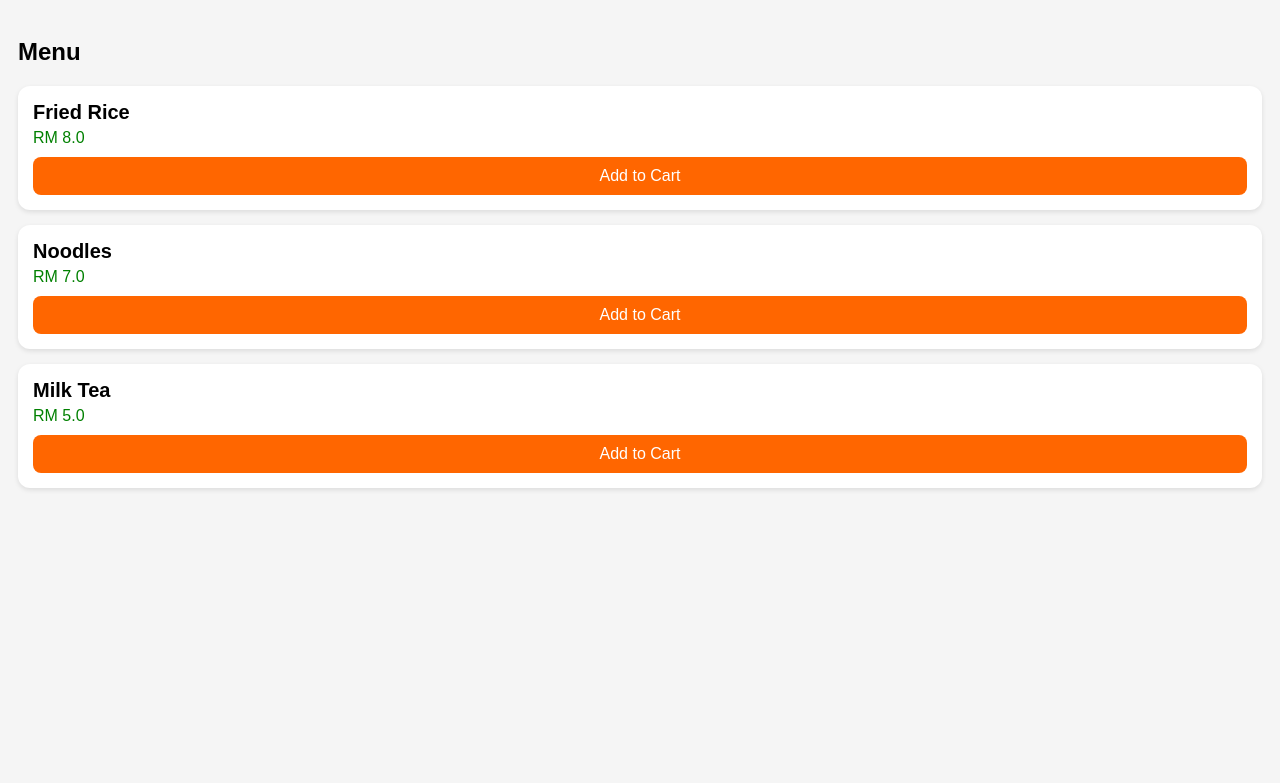
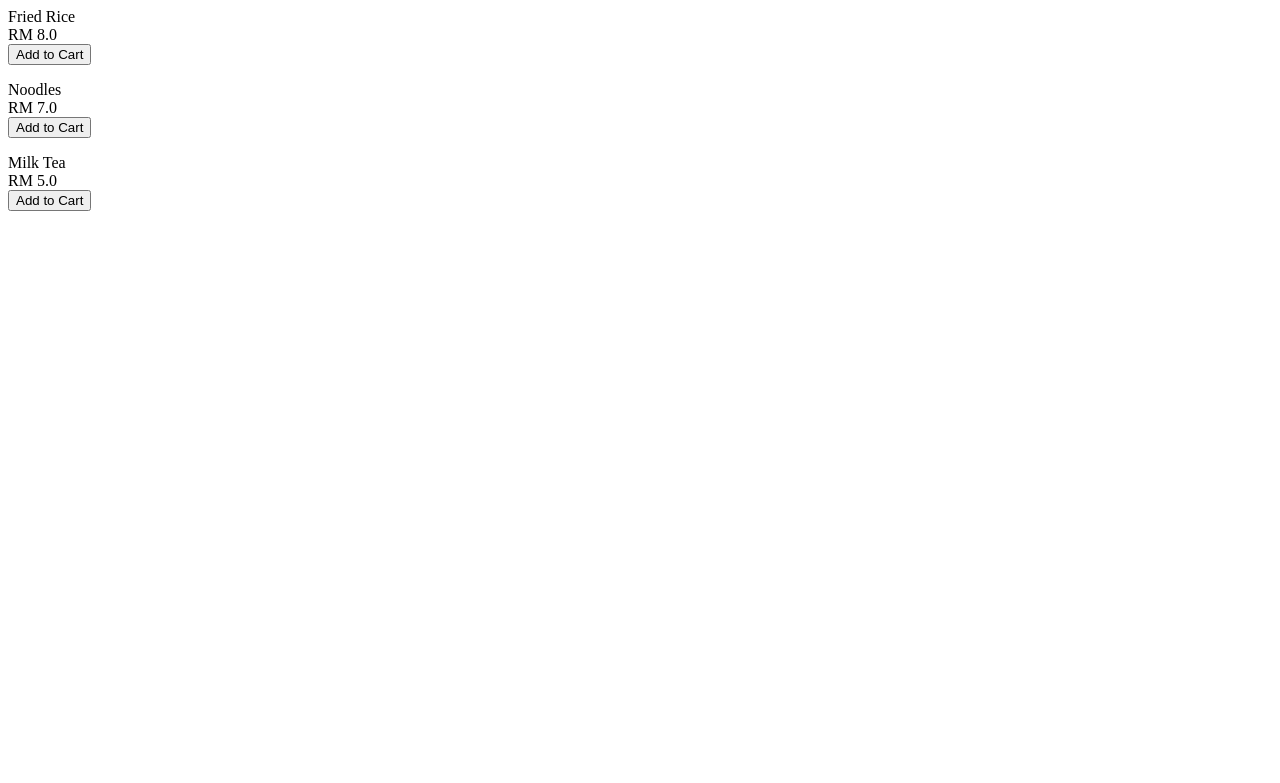
Before and after one commit to CHENYAOHONG-syb/restaurant-saas, a Flask app: page /restaurant/1 in a window 1280 px wide. Shown: the top 783 px of the page. Run offline with Flask 3, Linux system fonts and the light colour scheme; data comes from the database, SQL or seed files in the repository; both versions use the stored data as it was after the commit.

```diff
--- a/templates/menu.html
+++ b/templates/menu.html
@@ -1,75 +1,10 @@
-<!DOCTYPE html>
-<html>
-
-<head>
-
-<title>Menu</title>
-
-<meta name="viewport" content="width=device-width, initial-scale=1">
-
-<style>
-
-body{
-font-family:Arial;
-background:#f5f5f5;
-padding:10px;
-}
-
-.food-card{
-
-background:white;
-border-radius:12px;
-margin-bottom:15px;
-padding:15px;
-
-box-shadow:0 2px 5px rgba(0,0,0,0.1);
-
-}
-
-.food-name{
-
-font-size:20px;
-font-weight:bold;
-
-}
-
-.food-price{
-
-color:green;
-margin-top:5px;
-
-}
-
-button{
-
-margin-top:10px;
-padding:10px;
-
-width:100%;
-
-background:#ff6600;
-
-color:white;
-
-border:none;
-
-border-radius:8px;
-
-font-size:16px;
-
-}
-
-</style>
-
-</head>
-
-<body>
-
-<h2>Menu</h2>
-
 {% for food in foods %}
 
 <div class="food-card">
+
+{% if food.image %}
+<img src="/static/images/{{food.image}}" width="100%">
+{% endif %}
 
 <div class="food-name">
 {{food.name}}
@@ -92,7 +27,3 @@ RM {{food.price}}
 </div>
 
 {% endfor %}
-
-</body>
-
-</html>
```
Also changed, not shown: database.db.
